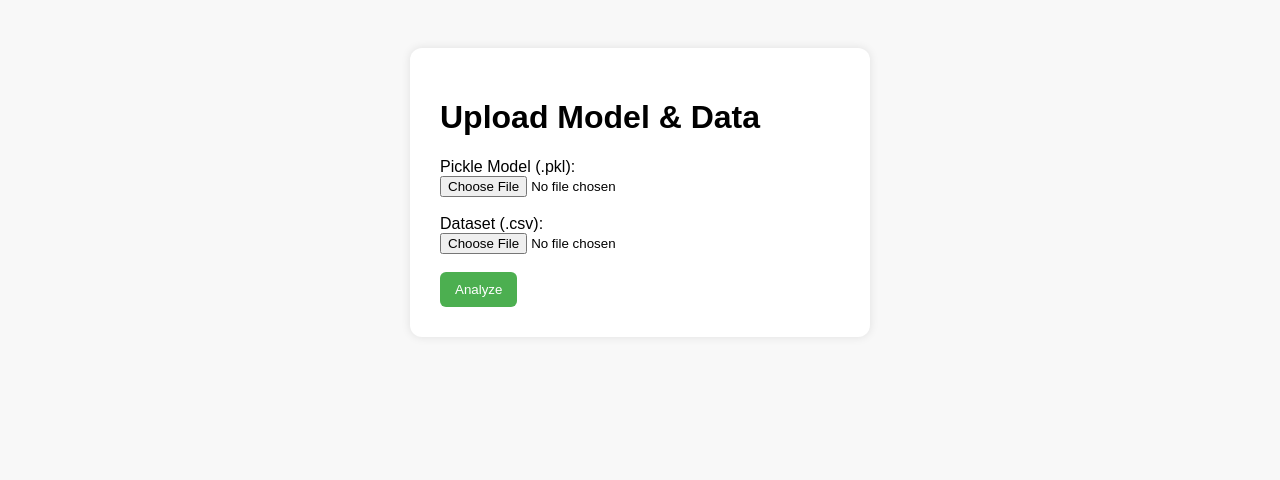
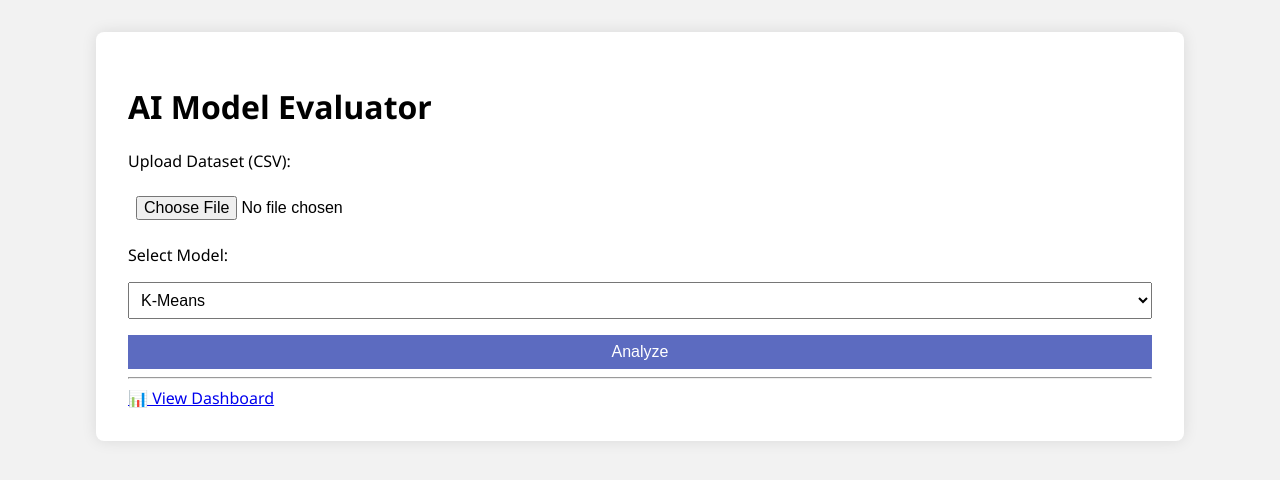
Before and after one commit to Soumyo321/Model_dtc, a Flask app: page / in a window 1280 px wide. Shown: the top 480 px of the page. Run offline with Flask 3, Linux system fonts and the light colour scheme.

Commit message:
Initial commit

```diff
--- a/app.py
+++ b/app.py
@@ -1,59 +1,573 @@
-from flask import Flask, render_template, request, redirect
+# # from flask import Flask, render_template, request, redirect, url_for, flash
+# # import os
+# # import uuid
+# # import json
+# # import pandas as pd
+# # import numpy as np
+# # import matplotlib.pyplot as plt
+# # from sklearn.model_selection import train_test_split
+# # from sklearn.metrics import accuracy_score, precision_score, recall_score, f1_score, confusion_matrix, ConfusionMatrixDisplay
+# # from sklearn.linear_model import LogisticRegression
+# # from sklearn.cluster import KMeans
+# # from sklearn.svm import SVC
+# # from sklearn.naive_bayes import GaussianNB
+# # from sklearn.tree import DecisionTreeClassifier
+# # from sklearn.ensemble import RandomForestClassifier
+
+# # app = Flask(__name__)
+# # app.secret_key = 'secret'
+# # UPLOAD_FOLDER = 'uploads'
+# # PLOT_FOLDER = 'static/plots'
+# # RESULTS_FILE = 'results_store.json'
+
+# # os.makedirs(UPLOAD_FOLDER, exist_ok=True)
+# # os.makedirs(PLOT_FOLDER, exist_ok=True)
+
+# # # Load existing results
+# # if os.path.exists(RESULTS_FILE):
+# #     with open(RESULTS_FILE, 'r') as f:
+# #         results = json.load(f)
+# # else:
+# #     results = []
+
+# # # 🔧 Helper: Get model by name
+# # def get_model(model_name):
+# #     if model_name == 'KMeans':
+# #         return KMeans(n_clusters=3)
+# #     elif model_name == 'LogisticRegression':
+# #         return LogisticRegression(max_iter=1000)
+# #     elif model_name == 'SVC':
+# #         return SVC()
+# #     elif model_name == 'DecisionTree':
+# #         return DecisionTreeClassifier()
+# #     elif model_name == 'RandomForest':
+# #         return RandomForestClassifier()
+# #     elif model_name == 'NaiveBayes':
+# #         return GaussianNB()
+# #     else:
+# #         raise ValueError("Unsupported model selected!")
+
+# # # 📊 Helper: Create & save confusion matrix
+# # def save_confusion_plot(y_true, y_pred, id):
+# #     cm = confusion_matrix(y_true, y_pred)
+# #     disp = ConfusionMatrixDisplay(confusion_matrix=cm)
+# #     disp.plot(cmap='Purples')
+# #     path = f"{PLOT_FOLDER}/{id}_confusion.png"
+# #     plt.savefig(path)
+# #     plt.close()
+# #     return f"plots/{id}_confusion.png"
+
+# # # 🎯 Helper: Scatter plot (only if 2 features)
+# # def save_scatter_plot(X, y_pred, id):
+# #     if X.shape[1] != 2:
+# #         return None
+# #     plt.figure()
+# #     plt.scatter(X.iloc[:, 0], X.iloc[:, 1], c=y_pred, cmap='plasma')
+# #     plt.xlabel(X.columns[0])
+# #     plt.ylabel(X.columns[1])
+# #     path = f"{PLOT_FOLDER}/{id}_scatter.png"
+# #     plt.savefig(path)
+# #     plt.close()
+# #     return f"plots/{id}_scatter.png"
+
+# # @app.route('/')
+# # def index():
+# #     return render_template('index.html')
+
+# # @app.route('/analyze', methods=['POST'])
+# # def analyze():
+# #     file = request.files['dataset']
+# #     model_name = request.form['model']
+# #     if not file or not file.filename.endswith('.csv'):
+# #         flash("Upload a valid CSV file!", "error")
+# #         return redirect(url_for('index'))
+
+# #     path = os.path.join(UPLOAD_FOLDER, file.filename)
+# #     file.save(path)
+
+# #     try:
+# #         data = pd.read_csv(path)
+# #         if data.shape[1] < 2:
+# #             flash("Dataset must have at least 2 columns", "error")
+# #             return redirect(url_for('index'))
+
+# #         # Assume last column is target
+# #         X = data.iloc[:, :-1]
+# #         y = data.iloc[:, -1]
+
+# #         model = get_model(model_name)
+
+# #         if model_name == "KMeans":
+# #             y_pred = model.fit_predict(X)
+# #             # KMeans doesn't use y_true — for evaluation, use dummy labels or skip scores
+# #             y_true = y if y.nunique() <= 3 else pd.factorize(y)[0]
+# #         else:
+# #             X_train, X_test, y_train, y_test = train_test_split(X, y, test_size=0.3)
+# #             model.fit(X_train, y_train)
+# #             y_pred = model.predict(X_test)
+# #             y_true = y_test
+
+# #         acc = round(accuracy_score(y_true, y_pred) * 100, 2)
+# #         prec = round(precision_score(y_true, y_pred, average='weighted', zero_division=0) * 100, 2)
+# #         rec = round(recall_score(y_true, y_pred, average='weighted', zero_division=0) * 100, 2)
+# #         f1 = round(f1_score(y_true, y_pred, average='weighted', zero_division=0) * 100, 2)
+
+# #         id = str(uuid.uuid4())
+# #         confusion_plot = save_confusion_plot(y_true, y_pred, id)
+# #         scatter_plot = save_scatter_plot(X, y_pred, id)
+
+# #         entry = {
+# #             "id": id,
+# #             "model": model_name,
+# #             "accuracy": acc,
+# #             "precision": prec,
+# #             "recall": rec,
+# #             "f1": f1,
+# #             "confusion_plot": confusion_plot,
+# #             "scatter_plot": scatter_plot
+# #         }
+# #         results.append(entry)
+
+# #         # Save results to file
+# #         with open(RESULTS_FILE, 'w') as f:
+# #             json.dump(results, f)
+
+# #         flash("✅ Analysis complete!", "success")
+# #         return redirect(url_for('dashboard'))
+
+# #     except Exception as e:
+# #         flash(f"Error analyzing dataset: {e}", "error")
+# #         return redirect(url_for('index'))
+
+# # @app.route('/dashboard')
+# # def dashboard():
+# #     return render_template('dashboard.html', results=results)
+
+# # @app.route('/details/<id>')
+# # def details(id):
+# #     result = next((r for r in results if r["id"] == id), None)
+# #     if not result:
+# #         flash("Result not found", "error")
+# #         return redirect(url_for('dashboard'))
+# #     return render_template('details.html', result=result)
+
+# # @app.route('/reset')
+# # def reset():
+# #     global results
+# #     results = []
+# #     with open(RESULTS_FILE, 'w') as f:
+# #         json.dump(results, f)
+# #     flash("All results cleared!", "info")
+# #     return redirect(url_for('dashboard'))
+
+
+# # if __name__ == '__main__':
+# #     app.run(debug=True)
+# from flask import Flask, render_template, request, redirect, url_for, flash, send_file
+# import os
+# import uuid
+# import json
+# import pandas as pd
+# import numpy as np
+# import matplotlib.pyplot as plt
+# from sklearn.model_selection import train_test_split
+# from sklearn.metrics import accuracy_score, precision_score, recall_score, f1_score, confusion_matrix, ConfusionMatrixDisplay
+# from sklearn.linear_model import LogisticRegression
+# from sklearn.cluster import KMeans
+# from sklearn.svm import SVC
+# from sklearn.naive_bayes import GaussianNB
+# from sklearn.tree import DecisionTreeClassifier
+# from sklearn.ensemble import RandomForestClassifier
+# from fpdf import FPDF
+
+# app = Flask(__name__)
+# app.secret_key = 'secret'
+# UPLOAD_FOLDER = 'uploads'
+# PLOT_FOLDER = 'static/plots'
+# RESULTS_FILE = 'results_store.json'
+
+# os.makedirs(UPLOAD_FOLDER, exist_ok=True)
+# os.makedirs(PLOT_FOLDER, exist_ok=True)
+
+# # Load existing results
+# if os.path.exists(RESULTS_FILE):
+#     with open(RESULTS_FILE, 'r') as f:
+#         results = json.load(f)
+# else:
+#     results = []
+
+# # 🔧 Helper: Get model by name
+# def get_model(model_name):
+#     if model_name == 'KMeans':
+#         return KMeans(n_clusters=3)
+#     elif model_name == 'LogisticRegression':
+#         return LogisticRegression(max_iter=1000)
+#     elif model_name == 'SVC':
+#         return SVC()
+#     elif model_name == 'DecisionTree':
+#         return DecisionTreeClassifier()
+#     elif model_name == 'RandomForest':
+#         return RandomForestClassifier()
+#     elif model_name == 'NaiveBayes':
+#         return GaussianNB()
+#     else:
+#         raise ValueError("Unsupported model selected!")
+
+# # 📊 Helper: Create & save confusion matrix
+# def save_confusion_plot(y_true, y_pred, id):
+#     cm = confusion_matrix(y_true, y_pred)
+#     disp = ConfusionMatrixDisplay(confusion_matrix=cm)
+#     disp.plot(cmap='Purples')
+#     path = f"{PLOT_FOLDER}/{id}_confusion.png"
+#     plt.savefig(path)
+#     plt.close()
+#     return f"plots/{id}_confusion.png"
+
+# # 🎯 Helper: Scatter plot (only if 2 features)
+# def save_scatter_plot(X, y_pred, id):
+#     if X.shape[1] != 2:
+#         return None
+#     plt.figure()
+#     plt.scatter(X.iloc[:, 0], X.iloc[:, 1], c=y_pred, cmap='plasma')
+#     plt.xlabel(X.columns[0])
+#     plt.ylabel(X.columns[1])
+#     path = f"{PLOT_FOLDER}/{id}_scatter.png"
+#     plt.savefig(path)
+#     plt.close()
+#     return f"plots/{id}_scatter.png"
+
+# @app.route('/')
+# def index():
+#     return render_template('index.html')
+
+# @app.route('/analyze', methods=['POST'])
+# def analyze():
+#     file = request.files['dataset']
+#     model_name = request.form['model']
+#     if not file or not file.filename.endswith('.csv'):
+#         flash("Upload a valid CSV file!", "error")
+#         return redirect(url_for('index'))
+
+#     path = os.path.join(UPLOAD_FOLDER, file.filename)
+#     file.save(path)
+
+#     try:
+#         data = pd.read_csv(path)
+#         if data.shape[1] < 2:
+#             flash("Dataset must have at least 2 columns", "error")
+#             return redirect(url_for('index'))
+
+#         X = data.iloc[:, :-1]
+#         y = data.iloc[:, -1]
+
+#         model = get_model(model_name)
+
+#         if model_name == "KMeans":
+#             y_pred = model.fit_predict(X)
+#             y_true = y if y.nunique() <= 3 else pd.factorize(y)[0]
+#         else:
+#             X_train, X_test, y_train, y_test = train_test_split(X, y, test_size=0.3)
+#             model.fit(X_train, y_train)
+#             y_pred = model.predict(X_test)
+#             y_true = y_test
+
+#         acc = round(accuracy_score(y_true, y_pred) * 100, 2)
+#         prec = round(precision_score(y_true, y_pred, average='weighted', zero_division=0) * 100, 2)
+#         rec = round(recall_score(y_true, y_pred, average='weighted', zero_division=0) * 100, 2)
+#         f1 = round(f1_score(y_true, y_pred, average='weighted', zero_division=0) * 100, 2)
+
+#         id = str(uuid.uuid4())
+#         confusion_plot = save_confusion_plot(y_true, y_pred, id)
+#         scatter_plot = save_scatter_plot(X, y_pred, id)
+
+#         entry = {
+#             "id": id,
+#             "model": model_name,
+#             "accuracy": acc,
+#             "precision": prec,
+#             "recall": rec,
+#             "f1": f1,
+#             "confusion_plot": confusion_plot,
+#             "scatter_plot": scatter_plot
+#         }
+#         results.append(entry)
+
+#         with open(RESULTS_FILE, 'w') as f:
+#             json.dump(results, f)
+
+#         flash("✅ Analysis complete!", "success")
+#         return redirect(url_for('dashboard'))
+
+#     except Exception as e:
+#         flash(f"Error analyzing dataset: {e}", "error")
+#         return redirect(url_for('index'))
+
+# @app.route('/dashboard')
+# def dashboard():
+#     return render_template('dashboard.html', results=results)
+
+# @app.route('/details/<id>')
+# def details(id):
+#     result = next((r for r in results if r["id"] == id), None)
+#     if not result:
+#         flash("Result not found", "error")
+#         return redirect(url_for('dashboard'))
+#     return render_template('details.html', result=result)
+
+# @app.route('/download/<id>')
+# def download_report(id):
+#     result = next((r for r in results if r["id"] == id), None)
+#     if not result:
+#         flash("Result not found", "error")
+#         return redirect(url_for('dashboard'))
+
+#     pdf = FPDF()
+#     pdf.add_page()
+#     pdf.set_font("Arial", size=12)
+
+#     pdf.set_font("Arial", 'B', 16)
+#     pdf.cell(200, 10, txt=f"Model Report - {result['model']}", ln=True, align='C')
+#     pdf.ln(10)
+
+#     pdf.set_font("Arial", '', 12)
+#     pdf.cell(200, 10, txt=f"Accuracy: {result['accuracy']}%", ln=True)
+#     pdf.cell(200, 10, txt=f"Precision: {result['precision']}%", ln=True)
+#     pdf.cell(200, 10, txt=f"Recall: {result['recall']}%", ln=True)
+#     pdf.cell(200, 10, txt=f"F1 Score: {result['f1']}%", ln=True)
+#     pdf.ln(10)
+
+#     confusion_path = os.path.join('static', result["confusion_plot"].split('/')[-1])
+#     if os.path.exists(confusion_path):
+#         pdf.image(confusion_path, x=10, w=180)
+#         pdf.ln(10)
+
+#     if result["scatter_plot"]:
+#         scatter_path = os.path.join('static', result["scatter_plot"].split('/')[-1])
+#         if os.path.exists(scatter_path):
+#             pdf.image(scatter_path, x=10, w=180)
+#             pdf.ln(10)
+
+#     pdf_path = f"{PLOT_FOLDER}/{id}_report.pdf"
+#     pdf.output(pdf_path)
+
+#     return send_file(pdf_path, as_attachment=True)
+
+# @app.route('/reset')
+# def reset():
+#     global results
+#     results = []
+#     with open(RESULTS_FILE, 'w') as f:
+#         json.dump(results, f)
+#     flash("All results cleared!", "info")
+#     return redirect(url_for('dashboard'))
+
+# if __name__ == '__main__':
+#     app.run(debug=True)
+from flask import Flask, render_template, request, redirect, url_for, flash, send_file
 import os
+import uuid
+import json
 import pandas as pd
-import pickle
-from sklearn.metrics import accuracy_score, confusion_matrix
+import numpy as np
+import matplotlib.pyplot as plt
+from sklearn.model_selection import train_test_split
+from sklearn.metrics import (
+    accuracy_score, precision_score, recall_score, f1_score,
+    confusion_matrix, ConfusionMatrixDisplay
+)
+from sklearn.linear_model import LogisticRegression
+from sklearn.cluster import KMeans
+from sklearn.svm import SVC
+from sklearn.naive_bayes import GaussianNB
+from sklearn.tree import DecisionTreeClassifier
+from sklearn.ensemble import RandomForestClassifier
+from fpdf import FPDF
 
 app = Flask(__name__)
-app.config['UPLOAD_FOLDER'] = 'uploads'
+app.secret_key = 'secret'
 
-if not os.path.exists(app.config['UPLOAD_FOLDER']):
-    os.makedirs(app.config['UPLOAD_FOLDER'])
+# Folders
+UPLOAD_FOLDER = 'uploads'
+PLOT_FOLDER = 'static/plots'
+RESULTS_FILE = 'results_store.json'
+REPORT_FOLDER = 'static/reports'
 
-@app.route('/', methods=['GET', 'POST'])
+# Ensure folders exist
+os.makedirs(UPLOAD_FOLDER, exist_ok=True)
+os.makedirs(PLOT_FOLDER, exist_ok=True)
+os.makedirs(REPORT_FOLDER, exist_ok=True)
+
+# Load existing results
+if os.path.exists(RESULTS_FILE):
+    with open(RESULTS_FILE, 'r') as f:
+        results = json.load(f)
+else:
+    results = []
+
+
+
+def get_model(model_name):
+    models = {
+        'KMeans': KMeans(n_clusters=3),
+        'LogisticRegression': LogisticRegression(max_iter=1000),
+        'SVC': SVC(),
+        'DecisionTree': DecisionTreeClassifier(),
+        'RandomForest': RandomForestClassifier(),
+        'NaiveBayes': GaussianNB()
+    }
+    if model_name not in models:
+        raise ValueError("Unsupported model selected!")
+    return models[model_name]
+
+
+
+def save_confusion_plot(y_true, y_pred, id):
+    cm = confusion_matrix(y_true, y_pred)
+    disp = ConfusionMatrixDisplay(confusion_matrix=cm)
+    disp.plot(cmap='Purples')
+    path = os.path.join(PLOT_FOLDER, f"{id}_confusion.png")
+    plt.savefig(path)
+    plt.close()
+    return f"plots/{id}_confusion.png"
+
+def save_scatter_plot(X, y_pred, id):
+    if X.shape[1] != 2:
+        return None
+    plt.figure()
+    plt.scatter(X.iloc[:, 0], X.iloc[:, 1], c=y_pred, cmap='plasma')
+    plt.xlabel(X.columns[0])
+    plt.ylabel(X.columns[1])
+    path = os.path.join(PLOT_FOLDER, f"{id}_scatter.png")
+    plt.savefig(path)
+    plt.close()
+    return f"plots/{id}_scatter.png"
+
+
+
+def generate_pdf_report(result):
+    pdf = FPDF()
+    pdf.add_page()
+    pdf.set_font("Arial", size=12)
+
+    pdf.cell(200, 10, txt="ML Model Report", ln=True, align='C')
+    pdf.ln(10)
+
+    for key in ['model', 'accuracy', 'precision', 'recall', 'f1']:
+        pdf.cell(200, 10, txt=f"{key.capitalize()}: {result[key]}", ln=True)
+
+    for plot_key in ['confusion_plot', 'scatter_plot']:
+        plot_path = os.path.join("static", result[plot_key]) if result[plot_key] else None
+        if plot_path and os.path.exists(plot_path):
+            pdf.add_page()
+            pdf.image(plot_path, x=10, y=30, w=180)
+
+    report_path = os.path.join(REPORT_FOLDER, f"{result['id']}_report.pdf")
+    pdf.output(report_path)
+    return report_path
+
+
+
+@app.route('/')
 def index():
     return render_template('index.html')
 
 @app.route('/analyze', methods=['POST'])
 def analyze():
-    model_file = request.files['model']
-    data_file = request.files['dataset']
+    file = request.files['dataset']
+    model_name = request.form['model']
 
-    if not model_file or not data_file:
-        return render_template('index.html', error="Both files are required.")
+    if not file or not file.filename.endswith('.csv'):
+        flash("Upload a valid CSV file!", "error")
+        return redirect(url_for('index'))
 
-    model_path = os.path.join(app.config['UPLOAD_FOLDER'], model_file.filename)
-    data_path = os.path.join(app.config['UPLOAD_FOLDER'], data_file.filename)
-
-    model_file.save(model_path)
-    data_file.save(data_path)
+    path = os.path.join(UPLOAD_FOLDER, file.filename)
+    file.save(path)
 
     try:
-        model_data = pickle.load(open(model_path, 'rb'))
-        model = model_data['model']
-        expected_columns = model_data['columns']
-    except Exception as e:
-        return render_template('index.html', error=f"Error loading model: {str(e)}")
+        data = pd.read_csv(path)
 
-    try:
-        df = pd.read_csv(data_path)
-        if 'target' not in df.columns:
-            return render_template('index.html', error="CSV must contain a 'target' column.")
-        X = df.drop('target', axis=1)
-        y = df['target']
+        if data.shape[1] < 2:
+            flash("Dataset must have at least 2 columns", "error")
+            return redirect(url_for('index'))
 
-        # Ensure columns match
-        if list(X.columns) != expected_columns:
-            return render_template('index.html', error="CSV columns do not match model's training columns.")
+        X = data.iloc[:, :-1]
+        y = data.iloc[:, -1]
 
-        y_pred = model.predict(X)
-        acc = accuracy_score(y, y_pred)
-        cm = confusion_matrix(y, y_pred)
+        model = get_model(model_name)
 
-        return render_template('dashboard.html', accuracy=round(acc*100, 2), conf_matrix=cm)
+        if model_name == "KMeans":
+            y_pred = model.fit_predict(X)
+            y_true = y if y.nunique() <= 3 else pd.factorize(y)[0]
+        else:
+            X_train, X_test, y_train, y_test = train_test_split(X, y, test_size=0.3)
+            model.fit(X_train, y_train)
+            y_pred = model.predict(X_test)
+            y_true = y_test
+
+        # Metrics
+        acc = round(accuracy_score(y_true, y_pred) * 100, 2)
+        prec = round(precision_score(y_true, y_pred, average='weighted', zero_division=0) * 100, 2)
+        rec = round(recall_score(y_true, y_pred, average='weighted', zero_division=0) * 100, 2)
+        f1 = round(f1_score(y_true, y_pred, average='weighted', zero_division=0) * 100, 2)
+
+        id = str(uuid.uuid4())
+        confusion_plot = save_confusion_plot(y_true, y_pred, id)
+        scatter_plot = save_scatter_plot(X, y_pred, id)
+
+        entry = {
+            "id": id,
+            "model": model_name,
+            "accuracy": acc,
+            "precision": prec,
+            "recall": rec,
+            "f1": f1,
+            "confusion_plot": confusion_plot,
+            "scatter_plot": scatter_plot
+        }
+
+        results.append(entry)
+
+        with open(RESULTS_FILE, 'w') as f:
+            json.dump(results, f)
+
+        flash("✅ Analysis complete!", "success")
+        return redirect(url_for('dashboard'))
 
     except Exception as e:
-        return render_template('index.html', error=f"Error processing data: {str(e)}")
+        flash(f"Error analyzing dataset: {e}", "error")
+        return redirect(url_for('index'))
+
+@app.route('/dashboard')
+def dashboard():
+    return render_template('dashboard.html', results=results)
+
+@app.route('/details/<id>')
+def details(id):
+    result = next((r for r in results if r["id"] == id), None)
+    if not result:
+        flash("Result not found", "error")
+        return redirect(url_for('dashboard'))
+    return render_template('details.html', result=result)
+
+@app.route('/reset')
+def reset():
+    global results
+    results = []
+    with open(RESULTS_FILE, 'w') as f:
+        json.dump(results, f)
+    flash("All results cleared!", "info")
+    return redirect(url_for('dashboard'))
+
+@app.route('/download_report/<id>')
+def download_report(id):
+    result = next((r for r in results if r["id"] == id), None)
+    if not result:
+        flash("Result not found", "error")
+        return redirect(url_for('dashboard'))
+    report_path = generate_pdf_report(result)
+    return send_file(report_path, as_attachment=True)
+
+
 
 if __name__ == '__main__':
     app.run(debug=True)
--- a/static/style.css
+++ b/static/style.css
@@ -1,40 +1,49 @@
 body {
-    font-family: Arial, sans-serif;
-    background: #f8f8f8;
-    padding: 40px;
+    font-family: 'Segoe UI', sans-serif;
+    background-color: #f2f2f2;
+    margin: 0;
+    padding: 0;
 }
 .container {
-    background: white;
-    padding: 30px;
-    border-radius: 12px;
-    width: 400px;
+    width: 80%;
     margin: auto;
-    box-shadow: 0 0 10px rgba(0,0,0,0.1);
+    background-color: white;
+    padding: 2rem;
+    margin-top: 2rem;
+    border-radius: 8px;
+    box-shadow: 0 0 15px rgba(0,0,0,0.1);
 }
-input[type="file"] {
-    width: 100%;
+form {
+    display: flex;
+    flex-direction: column;
+    gap: 1rem;
+}
+input[type="file"], select, button {
+    padding: 0.5rem;
+    font-size: 1rem;
 }
 button {
-    padding: 10px 15px;
-    background: #4CAF50;
+    background-color: #5c6bc0;
     color: white;
     border: none;
-    border-radius: 6px;
     cursor: pointer;
 }
 button:hover {
-    background: #45a049;
-}
-.error {
-    color: red;
-    margin-top: 10px;
+    background-color: #3f51b5;
 }
 table {
     width: 100%;
     border-collapse: collapse;
+    margin-top: 1rem;
 }
-td {
-    border: 1px solid #ccc;
+th, td {
+    padding: 0.75rem;
+    border-bottom: 1px solid #ccc;
     text-align: center;
-    padding: 8px;
 }
+.flash.success {
+    color: green;
+}
+.flash.error {
+    color: red;
+}
--- a/templates/index.html
+++ b/templates/index.html
@@ -1,24 +1,46 @@
 <!DOCTYPE html>
 <html>
 <head>
-    <title>Model Evaluation</title>
+    <title>AI Model Evaluator</title>
     <link rel="stylesheet" href="{{ url_for('static', filename='style.css') }}">
 </head>
 <body>
     <div class="container">
-        <h1>Upload Model & Data</h1>
-        <form action="/analyze" method="post" enctype="multipart/form-data">
-            <label>Pickle Model (.pkl):</label><br>
-            <input type="file" name="model" required><br><br>
+        <h1>AI Model Evaluator</h1>
 
-            <label>Dataset (.csv):</label><br>
-            <input type="file" name="dataset" required><br><br>
+        <!-- Flash Message Display -->
+        {% with messages = get_flashed_messages(with_categories=true) %}
+            {% if messages %}
+                <div class="flash-container">
+                    {% for category, message in messages %}
+                        <div class="flash {{ category }}">{{ message }}</div>
+                    {% endfor %}
+                </div>
+            {% endif %}
+        {% endwith %}
+
+        <!-- Upload + Model Form -->
+        <form action="{{ url_for('analyze') }}" method="POST" enctype="multipart/form-data">
+            <label for="dataset">Upload Dataset (CSV):</label>
+            <input type="file" id="dataset" name="dataset" required accept=".csv">
+
+            <label for="model">Select Model:</label>
+            <select id="model" name="model" required>
+                <option value="KMeans">K-Means</option>
+                <option value="LogisticRegression">Logistic Regression</option>
+                <option value="SVC">Support Vector Machine</option>
+                <option value="DecisionTree">Decision Tree</option>
+                <option value="RandomForest">Random Forest</option>
+                <option value="NaiveBayes">Naive Bayes</option>
+            </select>
 
             <button type="submit">Analyze</button>
         </form>
-        {% if error %}
-            <p class="error">{{ error }}</p>
-        {% endif %}
+
+        <hr>
+
+        <!-- Link to Dashboard -->
+        <a href="{{ url_for('dashboard') }}" class="dashboard-link">📊 View Dashboard</a>
     </div>
 </body>
 </html>
```
Also changed, not shown: results_store.json (added, +1 -0 lines), templates/dashboard.html (+30 -10 lines), templates/details.html (added, +27 -0 lines), static/plots/0c412972-1e90-4bb5-9798-3dd8910800ee_confusion.png (added), static/plots/13749040-42d3-4941-aaa0-72811d4fcb51_confusion.png (added), static/plots/1b113961-f24b-4ba3-92b4-e61b6d715c8c_confusion.png (added), static/plots/26b25a85-9028-4f9b-848c-ebd688361c22_confusion.png (added), static/plots/433a143e-8293-4dc6-b369-0c21ccd8b378_confusion.png (added), static/plots/55869c82-b880-4ece-9dfa-06ab780921f4_confusion.png (added), static/plots/ae7040bd-704b-4221-a2ee-3ecb64f79164_confusion.png (added), static/plots/c8615ab5-2f0f-45a5-80ec-996dc68631ad_confusion.png (added), static/plots/dd9b5c2a-5784-4521-9188-e92991833e18_confusion.png (added), static/plots/e8cae70c-5b1c-44c0-b65f-c1d24ecc158c_confusion.png (added), static/plots/f4486654-c6ea-492b-9356-0bc48c55cf8f_confusion.png (added), 1 more files, 2 other files.
